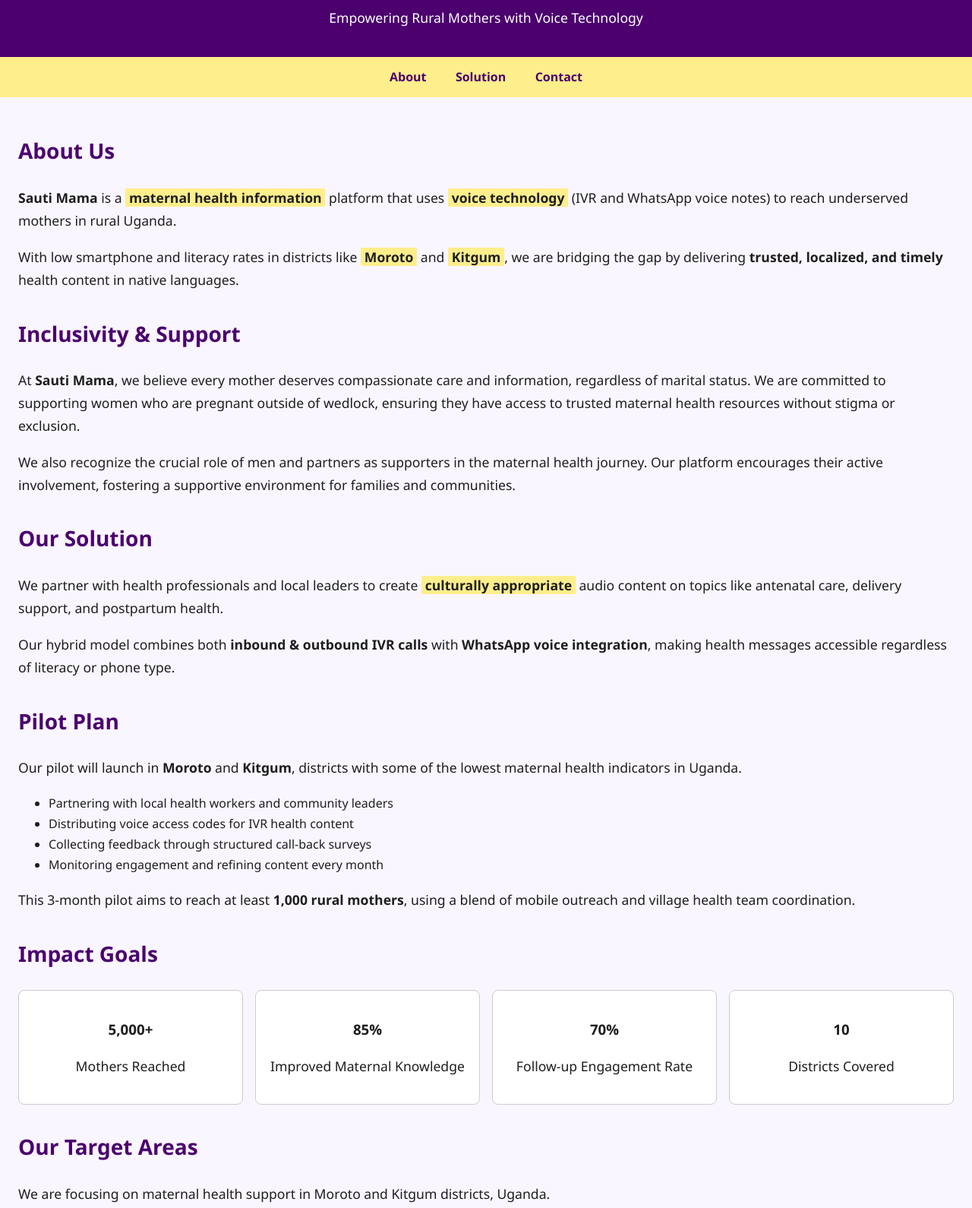
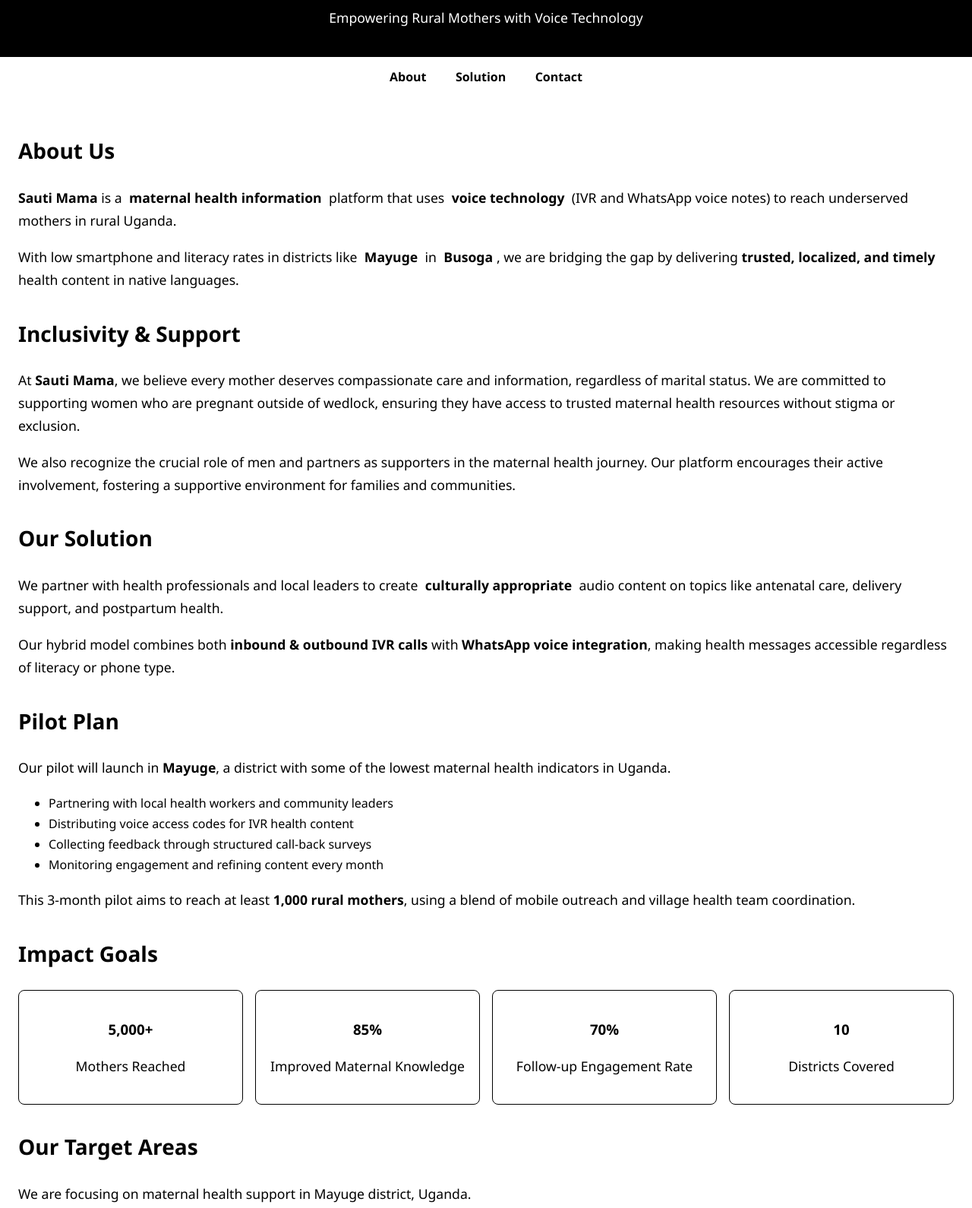
Before and after one commit to AdVoice2025/Advoice-Sauti-Mama, a plain HTML site: page index.html in a window 1280 px wide. Shown: the part 104-1694 px from the top of the page at 76% size. Drawn offline with Linux system fonts and the light colour scheme.

Commit message:
Updated Email and color to reflect brand colors

```diff
--- a/index.html
+++ b/index.html
@@ -6,10 +6,10 @@
   <title>Sauti Mama</title>
   <style>
     :root {
-      --primary-color: #4B006E;
-      --accent-color: #FFEE8C;
-      --background-color: #FAF6FF;
-      --text-color: #1e1e1e;
+      --primary-color: #000000; /* black */
+      --accent-color: #ffffff;  /* white */
+      --background-color: #ffffff; /* white background */
+      --text-color: #000000; /* black text */
     }
 
     body {
@@ -23,7 +23,7 @@
 
     header {
       background-color: var(--primary-color);
-      color: white;
+      color: var(--accent-color);
       padding: 1.2rem;
       text-align: center;
     }
@@ -70,11 +70,12 @@
       background-color: var(--accent-color);
       padding: 0 0.3rem;
       font-weight: bold;
+      color: var(--primary-color);
     }
 
     footer {
       background-color: var(--primary-color);
-      color: white;
+      color: var(--accent-color);
       text-align: center;
       padding: 1rem;
       font-size: 0.9rem;
@@ -87,16 +88,18 @@
     }
 
     .metric-box, .partner-card {
-      background: white;
-      border: 1px solid #ccc;
+      background: var(--accent-color);
+      border: 1px solid var(--primary-color);
       padding: 1rem;
       border-radius: 0.5rem;
       text-align: center;
+      color: var(--primary-color);
     }
 
     .map-container iframe {
       width: 100%;
       height: 300px;
+      border: 1px solid var(--primary-color);
     }
 
     @media (min-width: 600px) {
@@ -161,7 +164,7 @@
     <section id="about">
       <h2>About Us</h2>
       <p><strong>Sauti Mama</strong> is a <span class="highlight">maternal health information</span> platform that uses <span class="highlight">voice technology</span> (IVR and WhatsApp voice notes) to reach underserved mothers in rural Uganda.</p>
-      <p>With low smartphone and literacy rates in districts like <span class="highlight">Moroto</span> and <span class="highlight">Kitgum</span>, we are bridging the gap by delivering <strong>trusted, localized, and timely</strong> health content in native languages.</p>
+      <p>With low smartphone and literacy rates in districts like <span class="highlight">Mayuge</span> in <span class="highlight">Busoga</span>, we are bridging the gap by delivering <strong>trusted, localized, and timely</strong> health content in native languages.</p>
     </section>
 
     <section id="inclusivity">
@@ -184,7 +187,7 @@
 
     <section id="pilot">
       <h2>Pilot Plan</h2>
-      <p>Our pilot will launch in <strong>Moroto</strong> and <strong>Kitgum</strong>, districts with some of the lowest maternal health indicators in Uganda.</p>
+      <p>Our pilot will launch in <strong>Mayuge</strong>, a district with some of the lowest maternal health indicators in Uganda.</p>
       <ul>
         <li>Partnering with local health workers and community leaders</li>
         <li>Distributing voice access codes for IVR health content</li>
@@ -218,10 +221,10 @@
 
     <section id="map">
       <h2>Our Target Areas</h2>
-      <p>We are focusing on maternal health support in Moroto and Kitgum districts, Uganda.</p>
+      <p>We are focusing on maternal health support in Mayuge district, Uganda.</p>
       <div class="map-container">
         <iframe
-          src="https://www.google.com/maps/embed?pb=!1m14!1m8!1m3!1d15955.161216963463!2d33.785398!3d2.916109!3m2!1i1024!2i768!4f13.1!3m3!1m2!1s0x1764a6e3f7482e17%3A0x57ccfddbb5baf028!2sNorthern%20Region%2C%20Uganda!5e0!3m2!1sen!2sus!4v1689876543210!5m2!1sen!2sus"
+          src="https://www.google.com/maps/embed?pb=!1m18!1m12!1m3!1d396047.7957082982!2d33.718492529040946!3d0.45137710753766407!2m3!1f0!2f0!3f0!3m2!1i1024!2i768!4f13.1!3m3!1m2!1s0x1770e8bdb1111111%3A0x2e0b42cd12a5a425!2sMayuge%2C%20Uganda!5e0!3m2!1sen!2sus!4v1689876543211!5m2!1sen!2sus"
           style="border:0;"
           allowfullscreen=""
           loading="lazy"
@@ -247,7 +250,7 @@
     <section id="donate">
       <h2>Donate / Get Involved</h2>
       <p>If you'd like to support Sauti Mama or learn how to donate, please fill out the form below and we will get back to you.</p>
-  <form action="mailto:hello.advoice@gmail.com" method="post" enctype="text/plain" style="max-width: 400px; margin: auto;">
+      <form action="mailto: online@advoiceco.com" method="post" enctype="text/plain" style="max-width: 400px; margin: auto;">
         <label for="name">Full Name:</label><br/>
         <input type="text" id="name" name="name" required style="width: 100%; padding: 8px; margin-bottom: 12px;"/>
 
@@ -257,7 +260,7 @@
         <label for="message">Message:</label><br/>
         <textarea id="message" name="message" rows="5" placeholder="Your message here..." required style="width: 100%; padding: 8px; margin-bottom: 12px;"></textarea>
 
-    <button type="submit" style="background-color: var(--primary-color); color: white; padding: 10px 20px; border: none; cursor: pointer;">Send</button>
+        <button type="submit" style="background-color: var(--primary-color); color: var(--accent-color); padding: 10px 20px; border: none; cursor: pointer;">Send</button>
       </form>
     </section>
 
```
Lines whose indentation alone changed are shown as unchanged.
